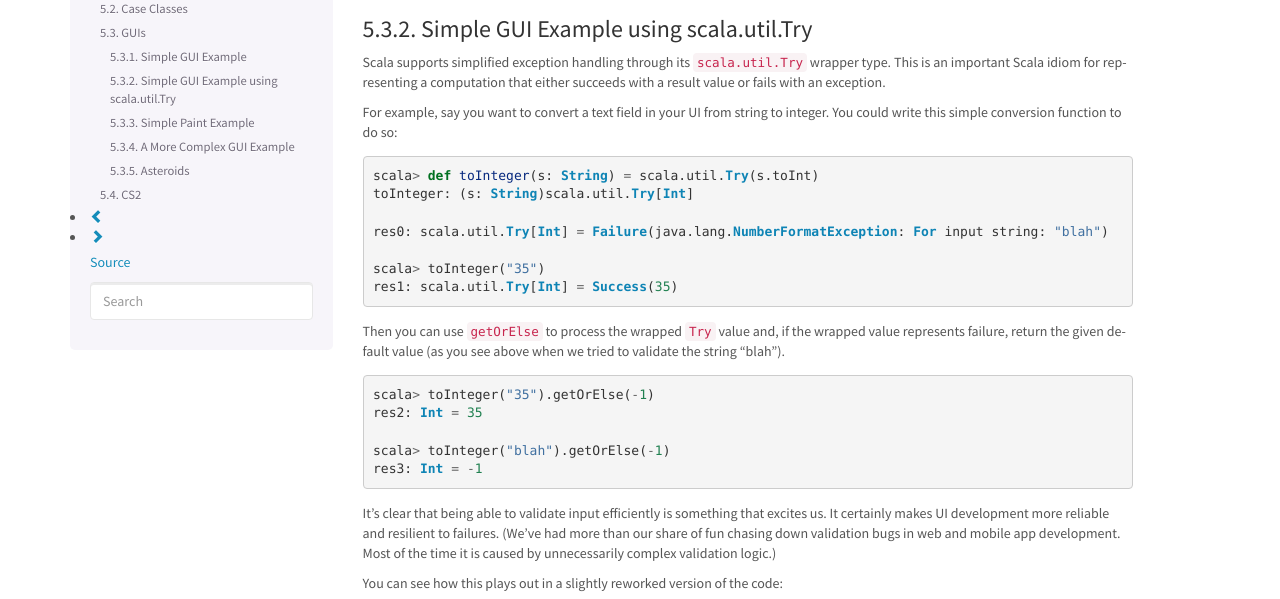
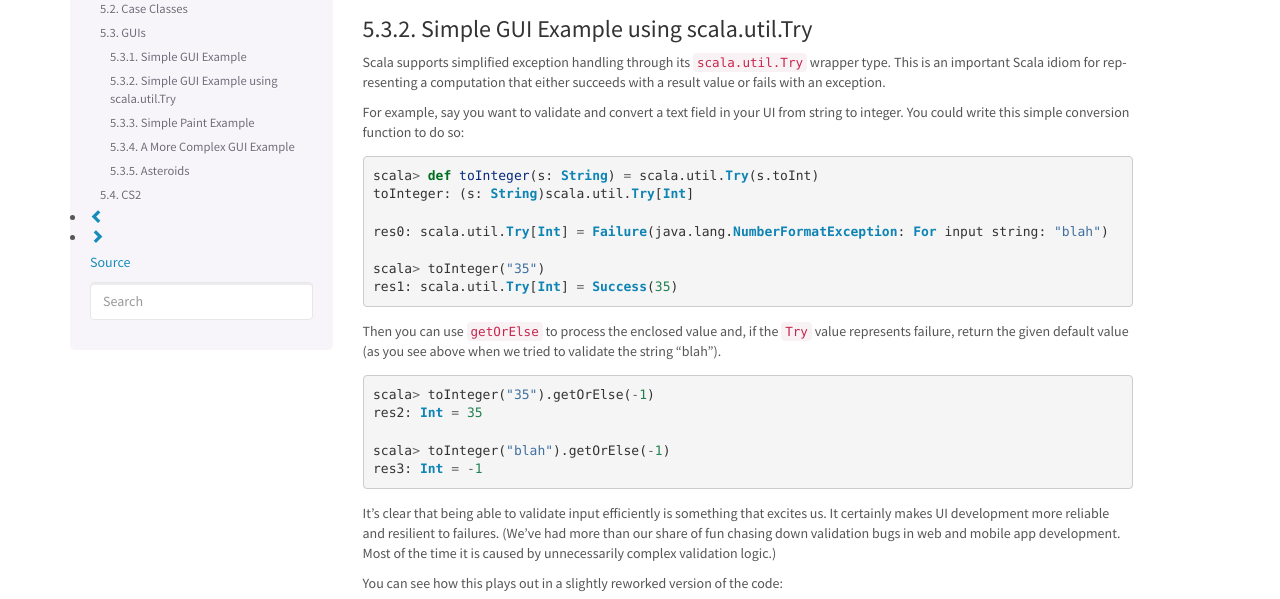
Before and after one commit to LoyolaChicagoBooks/scalaworkshop, a Sphinx documentation site: the page built from source/cs2.rst, in a window 1280 px wide and 900 px high, scrolled down 945 px, cut to the strip 157-756 px from the top of the window. Built offline with Sphinx 7.4.7, drawn with Linux system fonts in a browser that asks for light colours.

```diff
--- a/source/cs2.rst
+++ b/source/cs2.rst
@@ -67,9 +67,9 @@ Scala supports simplified exception handling through its
 representing a computation that either succeeds with a result value or
 fails with an exception.
 
-For example, say you want to convert a text field in your UI from
-string to integer. You could write this simple conversion function to
-do so:
+For example, say you want to validate and convert a text field in your
+UI from string to integer. You could write this simple conversion
+function to do so:
 
 .. code-block:: scala
 
@@ -81,9 +81,9 @@ do so:
    scala> toInteger("35")
    res1: scala.util.Try[Int] = Success(35)
 
-Then you can use ``getOrElse`` to process the wrapped ``Try`` value
-and, if the wrapped value represents failure, return the given default
-value (as you see above when we tried to validate the string "blah").
+Then you can use ``getOrElse`` to process the enclosed value and, if
+the ``Try`` value represents failure, return the given default value
+(as you see above when we tried to validate the string "blah").
 
 .. code-block:: scala
 
```
Also changed, not shown: source/cs1.rst (+5 -5 lines).
